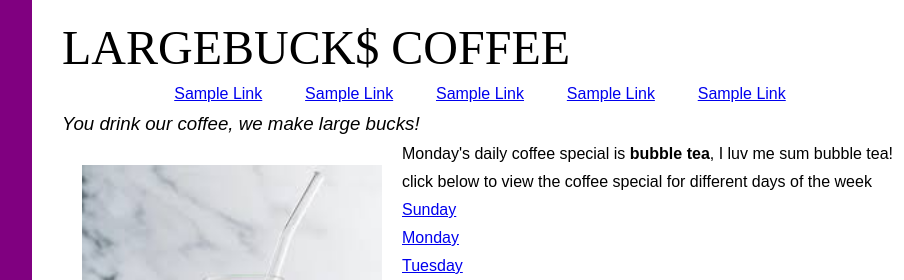
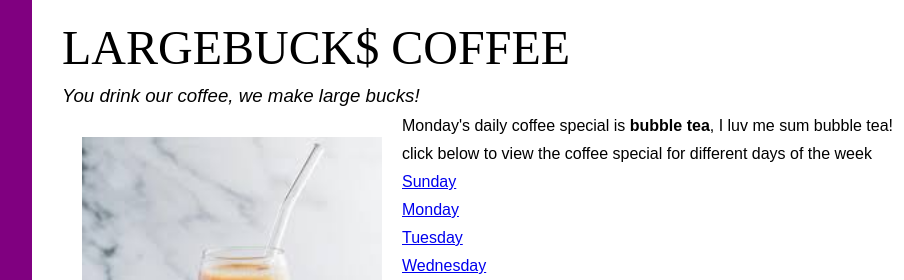
Before and after one commit to medhanye-15/daily-grind, a plain HTML site: page index.html in a window 1280 px wide. Shown: the top 280 px of the page, 108-1012 px from the left. Drawn offline with Linux system fonts and the light colour scheme; a web font is replaced by a local one.

Commit message:
all changes

```diff
--- a/index.html
+++ b/index.html
@@ -47,15 +47,7 @@
 	<header>
 	    <img src="images/largebucks-logo.jpg" alt="You drink our coffee, we make large bucks!" class="flexible" id="logo" />
 		<h1 class="masthead">LARGEBUCK$ COFFEE</h1>
-		<nav>
-            <ul>
-                <li><a href="#">Sample Link</a></li>
-                <li><a href="#">Sample Link</a></li>
-                <li><a href="#">Sample Link</a></li>
-                <li><a href="#">Sample Link</a></li>
-                <li><a href="#">Sample Link</a></li>
-            </ul>
-        </nav>
+
 	</header>
     <main>
 		 <header><h3 class="slogan">You drink our coffee, we make large bucks!</h3></header>
```
